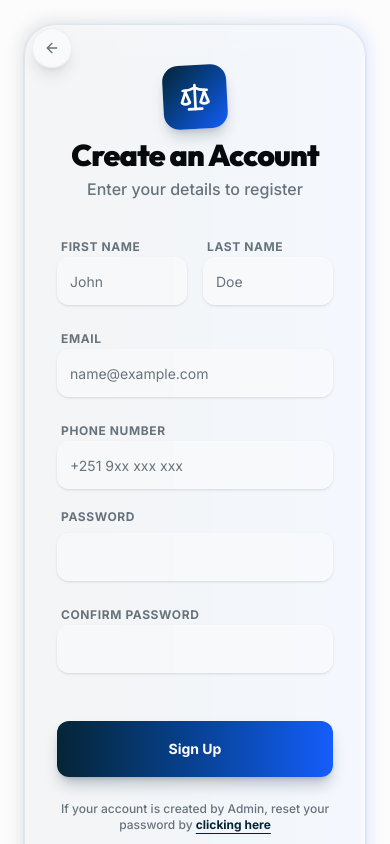
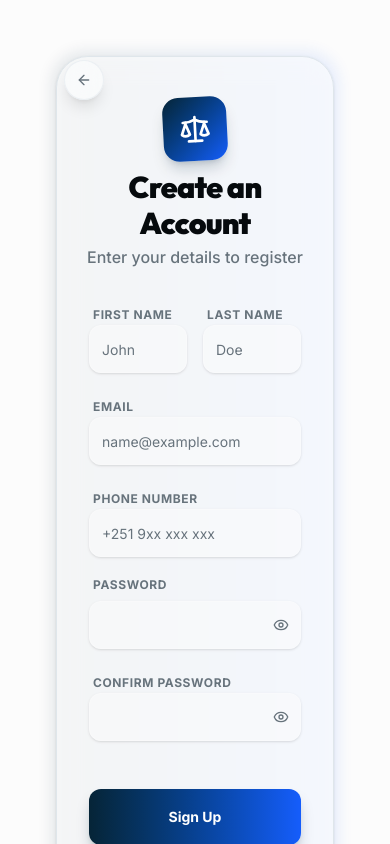
Before and after one commit to Degaga-Emiru/justicehub, a Next.js app in the folder frontend/: page /signup in a window 390 px wide. Shown: the top 844 px of the page. Built offline with nearby package versions, Linux system fonts and the light colour scheme.

Commit message:
updated the login and signup pages

```diff
--- a/frontend/app/login/page.jsx
+++ b/frontend/app/login/page.jsx
@@ -21,7 +21,14 @@ export default function LoginPage() {
             {/* Left Branding Panel */}
             <div className="hidden lg:flex flex-col justify-center p-16 relative overflow-hidden border-r border-border/40">
                 {/* Decorative Elements */}
-                <div className="absolute inset-0 bg-gradient-to-br from-primary/5 via-transparent to-primary/10 -z-10"></div>
+                <div className="absolute inset-0 -z-20">
+                    <img
+                        src="https://images.unsplash.com/photo-1589829085413-56de8ae18c73?q=80&w=2000"
+                        alt="Lady Justice"
+                        className="w-full h-full object-cover opacity-50"
+                    />
+                </div>
+                <div className="absolute inset-0 bg-gradient-to-t from-background via-background/20 to-transparent -z-10"></div>
                 <div className="absolute top-20 left-20 w-64 h-64 bg-primary/5 rounded-full blur-3xl -z-10"></div>
 
                 <div className="relative z-10 max-w-lg animate-fade-up">
--- a/frontend/app/reset-password/page.jsx
+++ b/frontend/app/reset-password/page.jsx
@@ -14,6 +14,7 @@ import { useLanguage } from "@/components/language-provider";
 import { Loader2, KeyRound, AlertCircle, CheckCircle2 } from "lucide-react";
 import { AuthContainer } from "@/components/auth/auth-container";
 import { Alert, AlertDescription } from "@/components/ui/alert";
+import { PasswordInput } from "@/components/ui/password-input";
 
 const resetPasswordSchema = z.object({
     email: z.string().email("invalidEmail"),
@@ -164,13 +165,13 @@ function ResetPasswordContent() {
 
                         <div className="space-y-2">
                             <Label htmlFor="new_password" title="New Password" className="text-xs font-bold uppercase tracking-wider text-muted-foreground ml-1">New Password</Label>
-                            <Input id="new_password" type="password" placeholder="Min 9 characters + 1 letter" {...register("new_password")} className="h-12 bg-background/50 border-white/20 rounded-xl focus:ring-primary/20" />
+                            <PasswordInput id="new_password" placeholder="Min 9 characters + 1 letter" {...register("new_password")} className="h-12 bg-background/50 border-white/20 rounded-xl focus:ring-primary/20" />
                             {errors.new_password && <p className="text-[10px] font-bold text-destructive uppercase tracking-tight ml-1">{errors.new_password.message}</p>}
                         </div>
 
                         <div className="space-y-2">
                             <Label htmlFor="confirm_password" className="text-xs font-bold uppercase tracking-wider text-muted-foreground ml-1">Confirm Password</Label>
-                            <Input id="confirm_password" type="password" {...register("confirm_password")} className="h-12 bg-background/50 border-white/20 rounded-xl focus:ring-primary/20" />
+                            <PasswordInput id="confirm_password" {...register("confirm_password")} className="h-12 bg-background/50 border-white/20 rounded-xl focus:ring-primary/20" />
                             {errors.confirm_password && <p className="text-[10px] font-bold text-destructive uppercase tracking-tight ml-1">{t(errors.confirm_password.message) || errors.confirm_password.message}</p>}
                         </div>
                     </CardContent>
--- a/frontend/app/signup/page.jsx
+++ b/frontend/app/signup/page.jsx
@@ -2,11 +2,77 @@
 
 import { AuthForm } from "@/components/auth/auth-form";
 import { AuthContainer } from "@/components/auth/auth-container";
+import { useLanguage } from "@/components/language-provider";
+import { Scale } from "lucide-react";
 
 export default function SignupPage() {
+    const { t } = useLanguage();
+
     return (
-        <AuthContainer>
-            <AuthForm type="signup" />
-        </AuthContainer>
+        <div className="min-h-screen grid lg:grid-cols-2 bg-background relative overflow-hidden font-sans">
+            {/* Background Mesh Gradients */}
+            <div className="absolute top-0 left-0 w-full h-full -z-10 opacity-30 dark:opacity-20 pointer-events-none">
+                <div className="absolute top-[-10%] left-[-10%] w-[50%] h-[50%] bg-primary/10 rounded-full blur-[120px] animate-pulse-slow"></div>
+                <div className="absolute bottom-[-10%] right-[-10%] w-[50%] h-[50%] bg-blue-500/10 rounded-full blur-[120px]"></div>
+            </div>
+
+            {/* Left Branding Panel */}
+            <div className="hidden lg:flex flex-col justify-center p-16 relative overflow-hidden border-r border-border/40">
+                {/* Decorative Elements */}
+                <div className="absolute inset-0 -z-20">
+                    <img
+                        src="https://images.unsplash.com/photo-1505664194779-8beaceb93744?q=80&w=2000"
+                        alt="Court House"
+                        className="w-full h-full object-cover opacity-50"
+                    />
+                </div>
+                <div className="absolute inset-0 bg-gradient-to-t from-background via-background/20 to-transparent -z-10"></div>
+                <div className="absolute top-20 left-20 w-64 h-64 bg-primary/5 rounded-full blur-3xl -z-10"></div>
+
+                <div className="relative z-10 max-w-lg animate-fade-up">
+                    <div className="flex items-center gap-3 mb-12 group cursor-pointer">
+                        <div className="bg-gradient-to-br from-primary to-blue-600 p-2.5 rounded-xl text-white shadow-lg shadow-primary/20 group-hover:scale-110 transition-transform duration-500">
+                            <Scale className="h-6 w-6" />
+                        </div>
+                        <span className="text-2xl font-black font-display tracking-tight text-foreground">{t("justiceHub")}</span>
+                    </div>
+
+                    <h1 className="text-5xl font-black font-display tracking-tight text-foreground leading-[1.1] mb-6">
+                        {t("createAccount")}
+                    </h1>
+                    <p className="text-xl text-muted-foreground font-medium mb-10 leading-relaxed">
+                        {t("enterDetails")}
+                    </p>
+
+                    <div className="grid grid-cols-1 gap-6">
+                        <div className="p-6 rounded-2xl glass border-white/20 shadow-sm group hover:border-primary/30 transition-colors duration-300">
+                            <h3 className="font-bold font-display text-lg mb-2 flex items-center gap-2">
+                                <span className="h-1.5 w-1.5 rounded-full bg-emerald-500"></span>
+                                Secure & Private
+                            </h3>
+                            <p className="text-muted-foreground font-medium leading-relaxed">Your data is encrypted and protected by blockchain technology.</p>
+                        </div>
+                        <div className="p-6 rounded-2xl glass border-white/20 shadow-sm group hover:border-primary/30 transition-colors duration-300">
+                            <h3 className="font-bold font-display text-lg mb-2 flex items-center gap-2">
+                                <span className="h-1.5 w-1.5 rounded-full bg-blue-500"></span>
+                                Real-time Updates
+                            </h3>
+                            <p className="text-muted-foreground font-medium leading-relaxed">Get instant notifications on your case status and court hearings.</p>
+                        </div>
+                    </div>
+                </div>
+
+                <div className="absolute bottom-12 left-16 text-xs font-bold text-muted-foreground/60 uppercase tracking-[0.2em] font-display">
+                    © {new Date().getFullYear()} JusticeHub Global Platform
+                </div>
+            </div>
+
+            {/* Right Form Panel */}
+            <div className="flex items-center justify-center p-8 lg:p-16 relative">
+                <AuthContainer>
+                    <AuthForm type="signup" />
+                </AuthContainer>
+            </div>
+        </div>
     );
 }
--- a/frontend/components/auth/auth-form.jsx
+++ b/frontend/components/auth/auth-form.jsx
@@ -14,7 +14,8 @@ import { useAuthStore } from "@/store/auth-store";
 import { useRouter } from "next/navigation";
 import { useLanguage } from "@/components/language-provider";
 import { Alert, AlertDescription } from "@/components/ui/alert";
-import { AlertCircle } from "lucide-react";
+import { AlertCircle, Eye, EyeOff } from "lucide-react";
+import { PasswordInput } from "@/components/ui/password-input";
 
 const loginSchema = z.object({
     email: z.string().email("invalidEmail"),
@@ -195,7 +196,7 @@ export function AuthForm({ type = "login", onTypeChange }) {
                                         </Link>
                                     )}
                                 </div>
-                                <Input id="password" type="password" {...register("password")} className="h-12 bg-background/50 border-white/20 rounded-xl focus:ring-primary/20" />
+                                <PasswordInput id="password" {...register("password")} className="h-12 bg-background/50 border-white/20 rounded-xl focus:ring-primary/20" />
                                 {errors.password && <p className="text-[10px] font-bold text-destructive uppercase tracking-tight ml-1">{t(errors.password.message)}</p>}
                             </div>
                         )}
@@ -203,7 +204,7 @@ export function AuthForm({ type = "login", onTypeChange }) {
                         {type === "signup" && (
                             <div className="space-y-2 animate-in fade-in slide-in-from-bottom-2 duration-300 delay-100">
                                 <Label htmlFor="confirm_password" className="text-xs font-bold uppercase tracking-wider text-muted-foreground ml-1">{t("confirmPassword") || "Confirm Password"}</Label>
-                                <Input id="confirm_password" type="password" {...register("confirm_password")} className="h-12 bg-background/50 border-white/20 rounded-xl focus:ring-primary/20" />
+                                <PasswordInput id="confirm_password" {...register("confirm_password")} className="h-12 bg-background/50 border-white/20 rounded-xl focus:ring-primary/20" />
                                 {errors.confirm_password && <p className="text-[10px] font-bold text-destructive uppercase tracking-tight ml-1">{t(errors.confirm_password.message)}</p>}
                             </div>
                         )}
--- /dev/null
+++ b/frontend/components/ui/password-input.jsx
@@ -0,0 +1,48 @@
+"use client";
+
+import * as React from "react";
+import { useState } from "react";
+import { Eye, EyeOff } from "lucide-react";
+import { Input } from "./input";
+import { Button } from "./button";
+import { cn } from "@/lib/utils";
+
+const PasswordInput = React.forwardRef(({ className, ...props }, ref) => {
+    const [showPassword, setShowPassword] = useState(false);
+
+    const togglePasswordVisibility = () => {
+        setShowPassword(!showPassword);
+    };
+
+    return (
+        <div className="relative group/password">
+            <Input
+                type={showPassword ? "text" : "password"}
+                className={cn("pr-12", className)}
+                ref={ref}
+                {...props}
+            />
+            <Button
+                type="button"
+                variant="ghost"
+                size="sm"
+                className="absolute right-1 top-1/2 -translate-y-1/2 h-8 w-8 px-0 hover:bg-transparent text-muted-foreground hover:text-foreground transition-colors"
+                onClick={togglePasswordVisibility}
+                tabIndex={-1}
+            >
+                {showPassword ? (
+                    <EyeOff className="h-4 w-4 animate-in fade-in zoom-in duration-300" />
+                ) : (
+                    <Eye className="h-4 w-4 animate-in fade-in zoom-in duration-300" />
+                )}
+                <span className="sr-only">
+                    {showPassword ? "Hide password" : "Show password"}
+                </span>
+            </Button>
+        </div>
+    );
+});
+
+PasswordInput.displayName = "PasswordInput";
+
+export { PasswordInput };
```
Also changed, not shown: frontend/app/page.js (+8 -8 lines), frontend/app/setup-account/page.jsx (+3 -4 lines), 1 other file (tests, documents, lock files or other folders).
